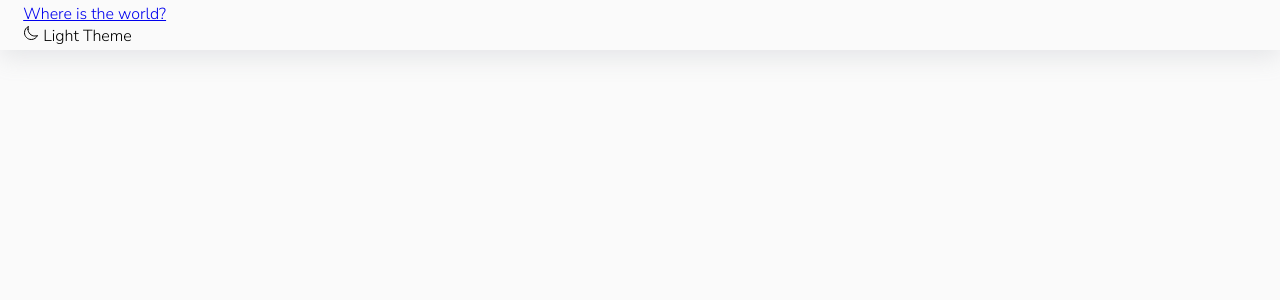
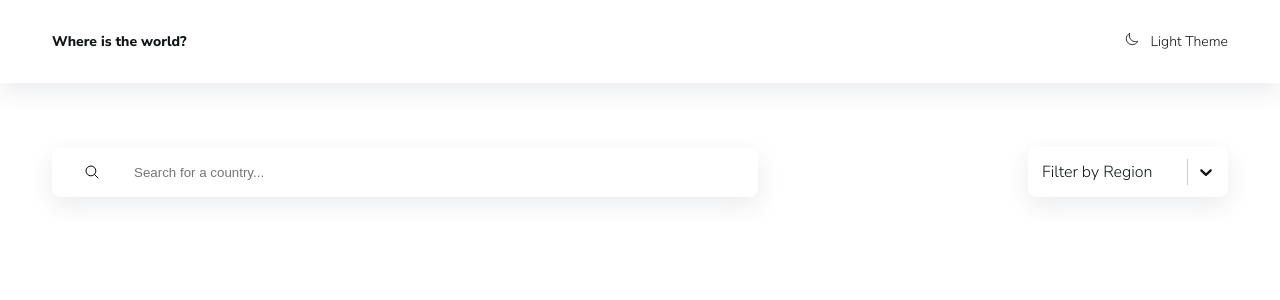
Before and after one commit to vladimirplyukhin89/Countries, a React (Create React App) app: page / in a window 1280 px wide. Shown: the top 300 px of the page. Built offline with nearby package versions, Linux system fonts and the light colour scheme.

Commit message:
Work with Select and CustomSelect

```diff
--- a/package.json
+++ b/package.json
@@ -12,6 +12,7 @@
     "react-icons": "^4.3.1",
     "react-router-dom": "^6.2.2",
     "react-scripts": "5.0.0",
+    "react-select": "^5.2.2",
     "styled-components": "^5.3.3",
     "web-vitals": "^2.1.4"
   },
--- a/src/App.js
+++ /dev/null
@@ -1,11 +0,0 @@
-import { Header } from './components/Header';
-
-function App() {
-  return (
-    <>
-      <Header />
-    </>
-  );
-}
-
-export default App;
--- /dev/null
+++ b/src/App.jsx
@@ -0,0 +1,16 @@
+import { Controls } from './components/Controls';
+import { Header } from './components/Header';
+import { Main } from './components/Main';
+
+function App() {
+  return (
+    <>
+      <Header />
+      <Main>
+        <Controls />
+      </Main>
+    </>
+  );
+};
+
+export default App;
--- a/src/components/Container.jsx
+++ b/src/components/Container.jsx
@@ -4,5 +4,5 @@ export const Container = styled.div`
     width: 100%;
     max-width: 1240px;
     margin: 0 auto;
-    padding: 0.2rem;
+    padding: 0 2rem;
 `;
--- /dev/null
+++ b/src/components/Controls.jsx
@@ -0,0 +1,44 @@
+import { useState, useEffect } from 'react';
+import { Search } from './Search';
+import { CustomSelect } from './CustomSelect';
+import styled from 'styled-components';
+
+const options = [
+    { value: 'Africa', label: 'Africa' },
+    { value: 'America', label: 'America' },
+    { value: 'Asia', label: 'Asia' },
+    { value: 'Europe', label: 'Europe' },
+    { value: 'Oceania', label: 'Oceania' },
+];
+
+const Wrapper = styled.div`
+    display: flex;
+    flex-direction: column;
+    align-items: flex-start;
+
+    @media(min-width: 767px) {
+        flex-direction: row;
+        justify-content: space-between;
+        align-items: center;
+    }
+`;
+
+export const Controls = () => {
+
+    const [search, setSearch] = useState('');
+    const [region, setRegion] = useState('');
+
+    return (
+        <Wrapper>
+            <Search search={search} setSearch={setSearch} />
+            <CustomSelect
+                options={options}
+                placeholder='Filter by Region'
+                isClearable
+                isSearchable={false}
+                region={region}
+                onChange={setRegion}
+            />
+        </Wrapper>
+    );
+};
--- /dev/null
+++ b/src/components/CustomSelect.jsx
@@ -0,0 +1,49 @@
+import styled from 'styled-components';
+
+import Select from 'react-select';
+
+export const CustomSelect = styled(Select).attrs({
+    styles: {
+        control: (provided) => ({
+            ...provided,
+            backgroundColor: 'var(--colors-ui-base)',
+            value: 'var(--colors-text)',
+            color: 'var(--colors-text)',
+            borderRadius: 'var(--radius)',
+            padding: '0.25rem',
+            border: 'none',
+            boxShadow: 'var(--shadow)',
+            height: '50px',
+            marginBottom: '1rem',
+        }),
+        option: (provided, state) => ({
+            ...provided,
+            cursor: 'pointer',
+            color: 'var(--colors-text)',
+            backgroundColor: state.isSelected
+                ? 'var(--colors-bg)'
+                : 'var(--colors-ui-base)',
+        }),
+    },
+})`
+    width: 200px;
+    border-radius: var(--radius);
+    font-family: var(--family);
+    border: none;
+
+    & > * {
+        box-shadow: var(--shadow);
+    }
+
+    & input {
+        padding-left: 0.25rem;
+    }
+
+    & * {
+        color: var(--colors-text) !important;
+    }
+
+    & > div[id] {
+        background-color: var(--colors-ui-base)
+    }
+`;
--- a/src/components/Header.jsx
+++ b/src/components/Header.jsx
@@ -1,26 +1,43 @@
 import styled from "styled-components";
 import { useState, useEffect } from "react";
+import { Link } from "react-router-dom";
+import { IoMoonOutline, IoMoonSharp } from "react-icons/io5";
 import { Container } from "./Container";
-import { IoMoonOutline, IoMoonSharp } from "react-icons/io5";
 
 const HeaderEl = styled.header`
-    box-shadow: var(--shadow);
-    background-color: (--colors-ui-base);
+  box-shadow: var(--shadow);
+  background-color: var(--colors-ui-base);
 `;
 
-const Wrapper = styled.div``;
+const Wrapper = styled.div`
+  display: flex;
+  justify-content: space-between;
+  align-items: center;
+  padding: 2rem 0;
+`;
 
-const Title = styled.a.attrs({
-    href: '/',
-})``;
+const Title = styled(Link).attrs({
+    to: '/',
+})`
+  color: var(--colors-text);
+  font-size: var(--fs-sm);
+  text-decoration: none;
+  font-weight: var(--fw-bold);
+`;
 
-const ModeSwitcher = styled.div``;
+const ModeSwitcher = styled.div`
+  color: var(--colors-text);
+  font-size: var(--fs-sm);
+  cursor: pointer;
+  text-transform: capitalize;
+`;
 
 export const Header = () => {
 
     const [theme, setTheme] = useState('light');
 
-    const toggleTheme = () => setTheme(theme === 'light' ? 'dark' : 'light')
+    const toggleTheme = () => setTheme(theme === 'light'
+        ? 'dark' : 'light');
 
     useEffect(() => {
         document.body.setAttribute('data-theme', theme)
@@ -32,7 +49,12 @@ export const Header = () => {
                 <Wrapper>
                     <Title>Where is the world?</Title>
                     <ModeSwitcher onClick={toggleTheme}>
-                        <IoMoonOutline /> Light Theme
+                        {theme === 'light' ? (
+                            <IoMoonOutline size='14px' />
+                        ) : (
+                            <IoMoonSharp size='14px' />
+                        )}{' '}
+                        <span style={{ marginLeft: '0.5rem' }}>{theme} Theme</span>
                     </ModeSwitcher>
                 </Wrapper>
             </Container>
--- /dev/null
+++ b/src/components/Main.jsx
@@ -0,0 +1,20 @@
+import styled from 'styled-components';
+import { Container } from './Container';
+
+const Wrapper = styled.main`
+        padding: 2rem 0;
+
+    @media(min-width: 767px) {
+        padding: 4rem 0;
+    }
+`;
+
+export const Main = ({ children }) => {
+    return (
+        <Wrapper>
+            <Container>
+                {children}
+            </Container>
+        </Wrapper>
+    );
+};
--- /dev/null
+++ b/src/components/Search.jsx
@@ -0,0 +1,42 @@
+import styled from 'styled-components';
+
+import { IoSearchOutline } from 'react-icons/io5';
+
+const InputContainer = styled.label`
+    background-color: var(--colors-ui-base);
+    padding: 1rem 2rem;
+    display: flex;
+    align-items: center;
+
+
+    border-radius: var(--radius);
+    box-shadow: var(--shadow);
+    width: 60%;
+    margin-bottom: 1rem;
+
+    @media(max-width: 767px) {
+        margin-bottom: 1rem;
+        width: 280px;
+
+    }
+`;
+
+const Input = styled.input.attrs({
+    type: 'search',
+    placeholder: 'Search for a country...'
+})`
+    margin-left: 2rem;
+    border: none;
+    outline: none;
+    color: var(--colors-text);
+    background-color: var(--colors-ui-base);
+`;
+
+export const Search = ({ search, setSearch }) => {
+    return (
+        <InputContainer>
+            <IoSearchOutline />
+            <Input onChange={(e) => setSearch(e.target.value)} value={search} />
+        </InputContainer>
+    );
+};
--- a/src/index.css
+++ b/src/index.css
@@ -22,14 +22,14 @@
 /* Data-attributes for day/night */
 body[data-theme='dark'] {
   --colors-text: hsl(0, 0%, 100%);
-  --color-bg: hsl(207, 26%, 17%);
+  --colors-bg: hsl(207, 26%, 17%);
   --colors-ui-base: hsl(209, 23%, 22%);
 
   --shadow: rgba(245, 245, 245, 0.2) 0px 0px 8px;
 }
 body[data-theme='light'] {
   --colors-text: hsl(200, 15%, 8%);
-  --color-bg: hsl(0, 0%, 98%);
+  --colors-bg: hsl(0, 0%, 98%);
   --colors-ui-base: hsl(0, 0%, 100%);
 
   --shadow: rgba(149, 157, 165, 0.2) 0px 8px 24px;
```
Also changed, not shown: 1 other file (tests, documents, lock files or other folders).
